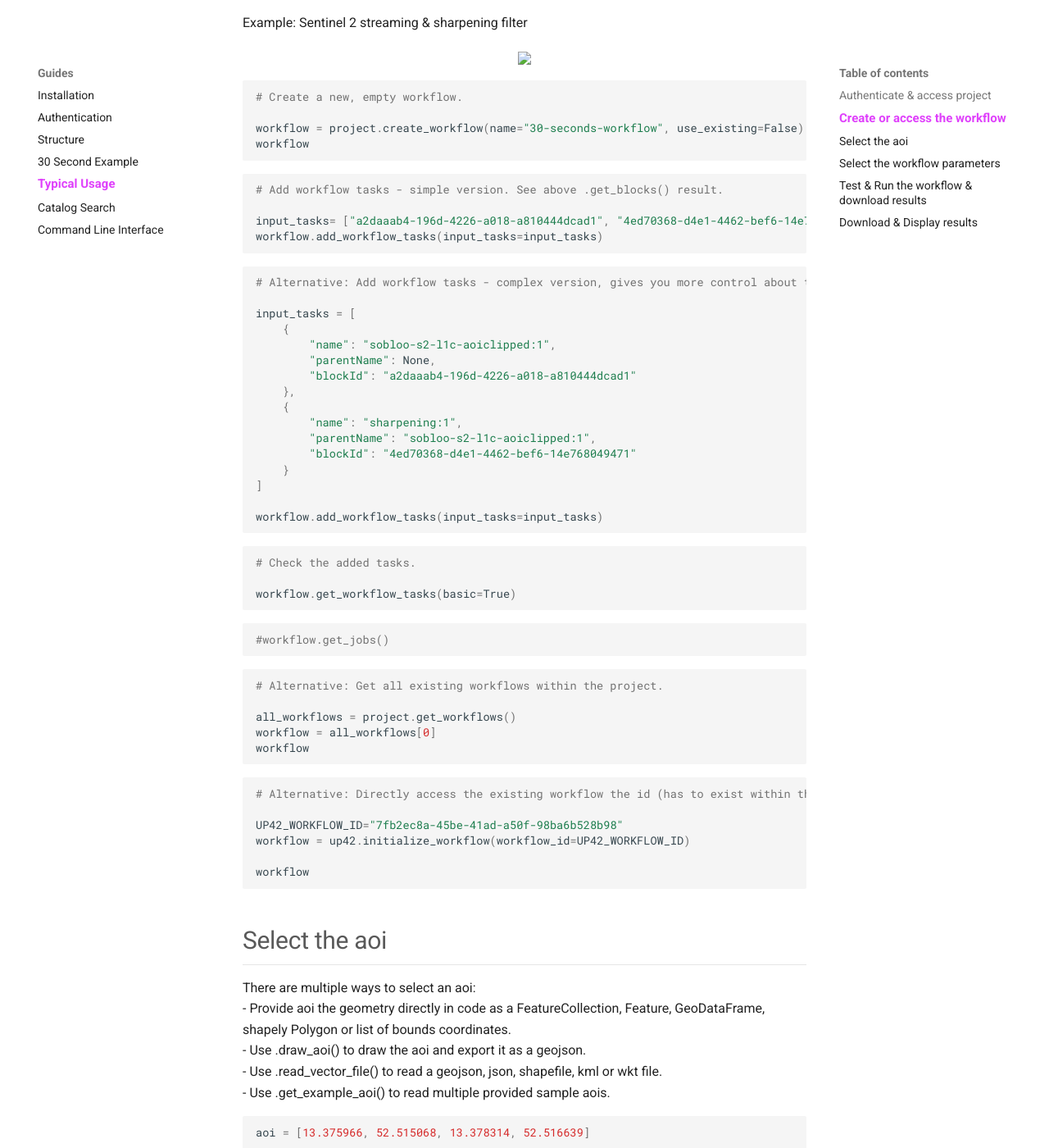
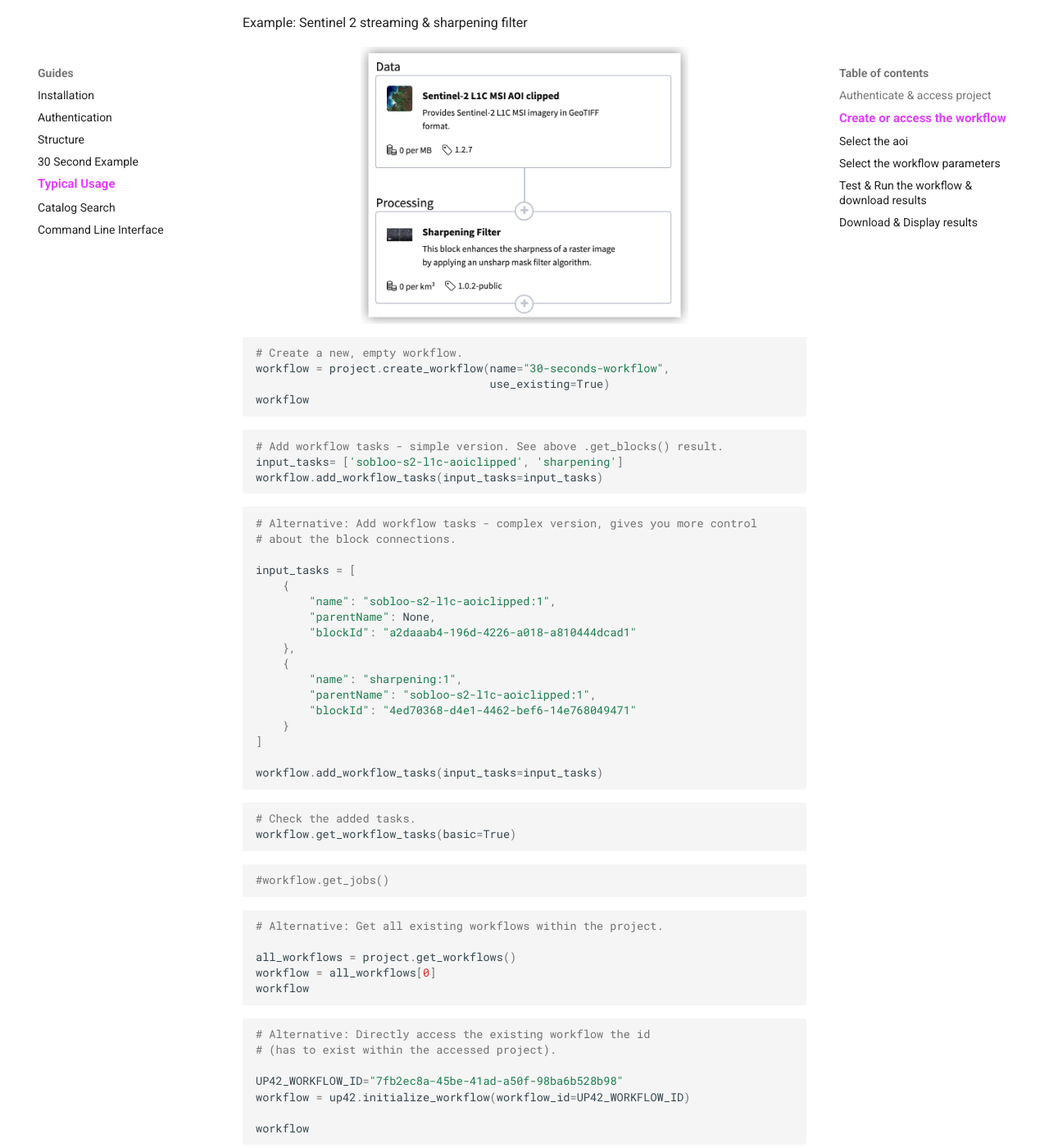
Before and after one commit to up42/up42-py, an MkDocs documentation site: the page built from docs/typical-usage.md, in a window 1280 px wide and 1400 px high, scrolled down 809 px. Shown: the whole window at 82% size. Built offline with MkDocs 1.6.1 and Material for MkDocs 9.7.7, drawn with Linux system fonts in a browser that asks for light colours; emoji names are drawn with the system emoji font; comment, search, counter and statistics services are not loaded; some of the changed text lies outside the part shown.

Commit message:
add workflow images to typical usage

````diff
--- a/docs/typical-usage.md
+++ b/docs/typical-usage.md
@@ -27,28 +27,28 @@
 Example: Sentinel 2 streaming & sharpening filter
 
 <p align="center">
-    <img src="_assets/workflow.png" width="400" align="center">
+    <img src="/assets/workflow.png" width="400" align="center">
 </p>
 
 
 ```python
 # Create a new, empty workflow.
-
-workflow = project.create_workflow(name="30-seconds-workflow", use_existing=False)
+workflow = project.create_workflow(name="30-seconds-workflow",
+                                   use_existing=True)
 workflow
 ```
 
 
 ```python
 # Add workflow tasks - simple version. See above .get_blocks() result.
-
-input_tasks= ["a2daaab4-196d-4226-a018-a810444dcad1", "4ed70368-d4e1-4462-bef6-14e768049471"]
+input_tasks= ['sobloo-s2-l1c-aoiclipped', 'sharpening']
 workflow.add_workflow_tasks(input_tasks=input_tasks)
 ```
 
 
 ```python
-# Alternative: Add workflow tasks - complex version, gives you more control about the block connections.
+# Alternative: Add workflow tasks - complex version, gives you more control
+# about the block connections.
 
 input_tasks = [
     {
@@ -69,7 +69,6 @@
 
 ```python
 # Check the added tasks.
-
 workflow.get_workflow_tasks(basic=True)
 ```
 
@@ -89,7 +88,8 @@
 
 
 ```python
-# Alternative: Directly access the existing workflow the id (has to exist within the accessed project).
+# Alternative: Directly access the existing workflow the id
+# (has to exist within the accessed project).
 
 UP42_WORKFLOW_ID="7fb2ec8a-45be-41ad-a50f-98ba6b528b98"
 workflow = up42.initialize_workflow(workflow_id=UP42_WORKFLOW_ID)
@@ -163,8 +162,9 @@
 
 
 ```python
-input_parameters = workflow.construct_parameters(geometry=aoi, geometry_operation="bbox", limit=1)
-input_parameters
+input_parameters = workflow.construct_parameters(geometry=aoi,
+                                                 geometry_operation="bbox",
+                                                 limit=1)
 ```
 
 
@@ -180,8 +180,10 @@
 
 ```python
 # Run a test job to query data availability and check the configuration.
-# With this test query you will not be charged with any data or processing credits, but have a preview of the job result.
-test_job = workflow.test_job(input_parameters=input_parameters, track_status=True)
+# With this test query you will not be charged with any data or processing
+# credits, but have a preview of the job result.
+test_job = workflow.test_job(input_parameters=input_parameters,
+                             track_status=True)
 test_results = test_job.get_results_json()
 print(test_results)
 ```
@@ -193,14 +195,13 @@
 ```
 
 <p align="center">
-    <img src="_assets/job_running.png" width="700">
+    <img src="/assets/job_running.png" width="700">
 </p>
 
 ## Download & Display results
 
-
 ```python
-# Download job result (default downloads to Desktop). Only works after download is finished.
+# Download job result.
 results_fp = job.download_results()
 ```
 
````
Also changed, not shown: other parts of docs/typical-usage.md (+0 -1 lines), docs/examples/examples-intro.md (+0 -2 lines), 2 other files.
